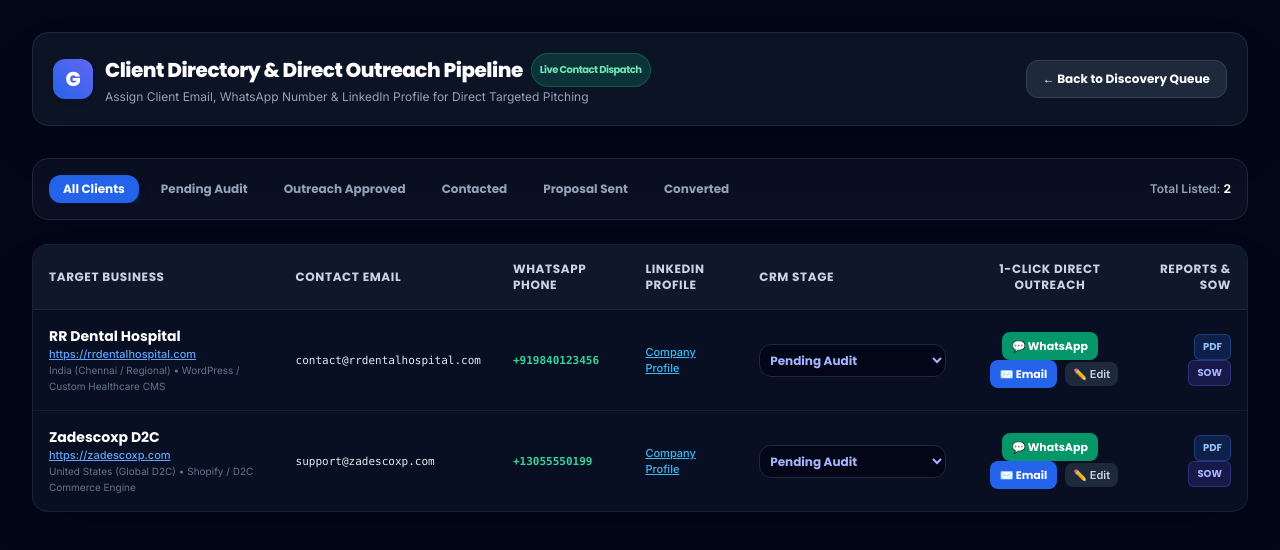
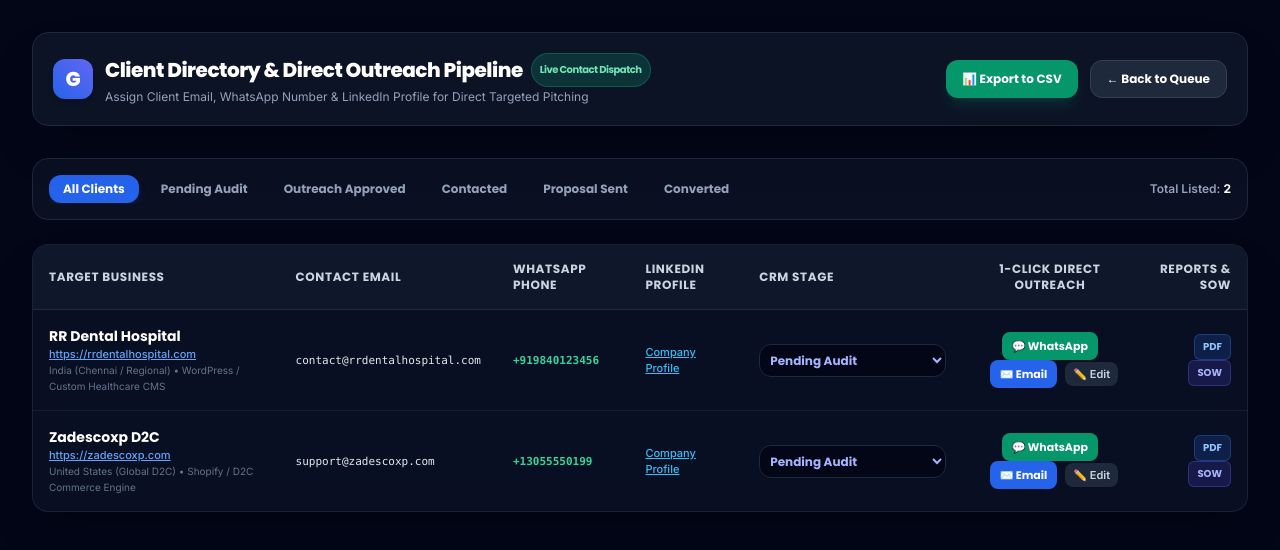
Before and after one commit to Arulkumaran-2001/lead-automation-tool, a Next.js app: page /clients in a window 1280 px wide. Shown: the top 550 px of the page. Built offline with nearby package versions, Linux system fonts and the light colour scheme; no server answers; the database is empty.

Commit message:
Implement GRIE Phase 5: Live proposal currency customizer bar (USD, EUR, GBP, AED, INR) and 1-Click CSV Pipeline Exporter

```diff
--- a/src/app/clients/page.tsx
+++ b/src/app/clients/page.tsx
@@ -94,16 +94,45 @@
     return l.verification_status === filterStage;
   });
 
+  const handleExportCSV = () => {
+    if (filteredLeads.length === 0) return alert('No client records to export.');
+
+    const headers = ["ID", "Business Name", "Website URL", "Contact Email", "WhatsApp Phone", "LinkedIn URL", "Country", "Tech Stack", "Opportunity Score", "CRM Stage", "Valuation"];
+
+    const rows = filteredLeads.map(l => [
+      l.id,
+      `"${(l.business_name || '').replace(/"/g, '""')}"`,
+      `"${(l.website_url || '').replace(/"/g, '""')}"`,
+      `"${(l.contact_email || '').replace(/"/g, '""')}"`,
+      `"${(l.contact_phone || '').replace(/"/g, '""')}"`,
+      `"${(l.linkedin_url || '').replace(/"/g, '""')}"`,
+      `"${(l.country || '').replace(/"/g, '""')}"`,
+      `"${(l.tech_stack || '').replace(/"/g, '""')}"`,
+      l.score || 90,
+      `"${(l.verification_status || '').replace(/"/g, '""')}"`,
+      `"${(l.estimated_project_value || '').replace(/"/g, '""')}"`
+    ]);
+
+    const csvContent = "data:text/csv;charset=utf-8," + [headers.join(','), ...rows.map(r => r.join(','))].join('\n');
+    const encodedUri = encodeURI(csvContent);
+    const link = document.createElement("a");
+    link.setAttribute("href", encodedUri);
+    link.setAttribute("download", `GRIE_Client_Pipeline_${new Date().toISOString().split('T')[0]}.csv`);
+    document.body.appendChild(link);
+    link.click();
+    document.body.removeChild(link);
+  };
+
   return (
     <div className="min-h-screen bg-slate-950 text-slate-100 font-inter p-6 sm:p-8">
       {/* Top Header Navigation */}
-      <header className="max-w-7xl mx-auto mb-8 flex justify-between items-center bg-slate-900/80 p-5 rounded-2xl border border-slate-800 backdrop-blur-md shadow-2xl">
+      <header className="max-w-7xl mx-auto mb-8 flex flex-col sm:flex-row justify-between items-start sm:items-center gap-4 bg-slate-900/80 p-5 rounded-2xl border border-slate-800 backdrop-blur-md shadow-2xl">
         <div className="flex items-center space-x-3">
           <Link href="/" className="w-10 h-10 bg-gradient-to-tr from-blue-600 to-indigo-500 rounded-xl flex items-center justify-center font-extrabold text-xl text-white font-poppins shadow-md">
             G
           </Link>
           <div>
-            <h1 className="text-xl font-extrabold text-white font-poppins tracking-tight flex items-center space-x-2">
+            <h1 className="text-lg sm:text-xl font-extrabold text-white font-poppins tracking-tight flex items-center space-x-2">
               <span>Client Directory & Direct Outreach Pipeline</span>
               <span className="text-[10px] font-bold px-2 py-0.5 rounded-full bg-emerald-500/20 text-emerald-300 border border-emerald-500/30">
                 Live Contact Dispatch
@@ -115,12 +144,18 @@
           </div>
         </div>
 
-        <div className="flex space-x-3">
+        <div className="flex space-x-3 w-full sm:w-auto">
+          <button
+            onClick={handleExportCSV}
+            className="flex-1 sm:flex-none bg-emerald-600 hover:bg-emerald-500 text-white text-xs font-bold px-4 py-2.5 rounded-xl transition shadow-lg shadow-emerald-600/20 font-poppins flex items-center justify-center space-x-1.5 active:scale-95"
+          >
+            <span>📊 Export to CSV</span>
+          </button>
           <Link
             href="/"
-            className="bg-slate-800 hover:bg-slate-700 text-white text-xs font-bold px-4 py-2.5 rounded-xl transition font-poppins border border-slate-700"
+            className="flex-1 sm:flex-none bg-slate-800 hover:bg-slate-700 text-white text-xs font-bold px-4 py-2.5 rounded-xl transition font-poppins border border-slate-700 text-center"
           >
-            ← Back to Discovery Queue
+            ← Back to Queue
           </Link>
         </div>
       </header>
--- a/src/app/proposals/[domain]/page.tsx
+++ b/src/app/proposals/[domain]/page.tsx
@@ -67,20 +67,49 @@
     return spaced.split(' ').map(w => w.charAt(0).toUpperCase() + w.slice(1)).join(' ');
   };
 
+  const [currency, setCurrency] = useState<'USD' | 'EUR' | 'GBP' | 'AED' | 'INR'>('USD');
+
+  const getCurrencyValuation = (curr: string, baseVal?: string) => {
+    if (baseVal && baseVal.includes('₹') && curr === 'INR') return baseVal;
+    if (curr === 'USD') return '$3,500 – $8,000+';
+    if (curr === 'EUR') return '€3,200 – €7,400+';
+    if (curr === 'GBP') return '£2,800 – £6,500+';
+    if (curr === 'AED') return 'AED 12,800 – AED 29,400+';
+    if (curr === 'INR') return '₹2,90,000 – ₹6,60,000+';
+    return baseVal || '$3,500 – $8,000+';
+  };
+
   const businessName = formatBusinessName(cleanDomain, lead?.business_name);
   const websiteUrl = lead?.website_url || `https://${cleanDomain}`;
   const country = lead?.country || 'Global Target';
-  const investment = lead?.estimated_project_value || '$3,500 – $8,000+';
+  const investment = getCurrencyValuation(currency, lead?.estimated_project_value);
 
   return (
     <div className="min-h-screen bg-slate-100 text-slate-900 font-inter p-4 sm:p-8 print:p-0 print:bg-white">
       {/* Floating Control Bar */}
-      <div className="max-w-4xl mx-auto mb-6 flex justify-between items-center bg-slate-900 text-white p-4 rounded-2xl shadow-xl print:hidden">
+      <div className="max-w-4xl mx-auto mb-6 flex flex-col sm:flex-row justify-between items-center gap-3 bg-slate-900 text-white p-4 rounded-2xl shadow-xl print:hidden">
         <div>
           <h1 className="font-bold text-sm font-poppins">Formal Project Proposal & Statement of Work (SOW)</h1>
           <p className="text-xs text-slate-400">Client: <span className="text-white font-semibold">{businessName}</span> ({cleanDomain})</p>
         </div>
-        <div className="flex space-x-3">
+
+        <div className="flex items-center space-x-3">
+          {/* Live Currency Selector */}
+          <div className="flex items-center space-x-1.5 bg-slate-950 p-1 rounded-xl border border-slate-800">
+            <span className="text-[10px] font-bold text-slate-400 px-1">Currency:</span>
+            {['USD', 'EUR', 'GBP', 'AED', 'INR'].map((c) => (
+              <button
+                key={c}
+                onClick={() => setCurrency(c as any)}
+                className={`px-2 py-0.5 rounded-lg text-[10px] font-bold transition font-poppins ${
+                  currency === c ? 'bg-blue-600 text-white shadow-sm' : 'text-slate-400 hover:text-slate-200'
+                }`}
+              >
+                {c}
+              </button>
+            ))}
+          </div>
+
           <button
             onClick={() => window.print()}
             className="bg-blue-600 hover:bg-blue-500 text-white text-xs font-bold px-4 py-2 rounded-xl transition shadow-lg flex items-center space-x-2 font-poppins"
```
